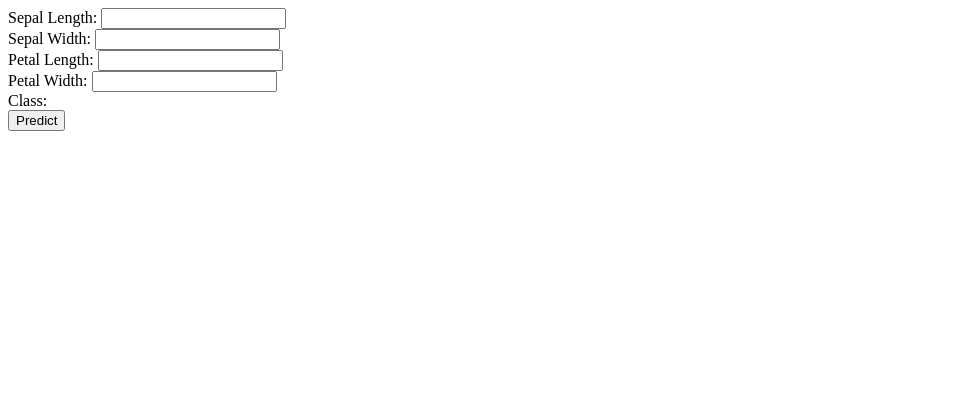
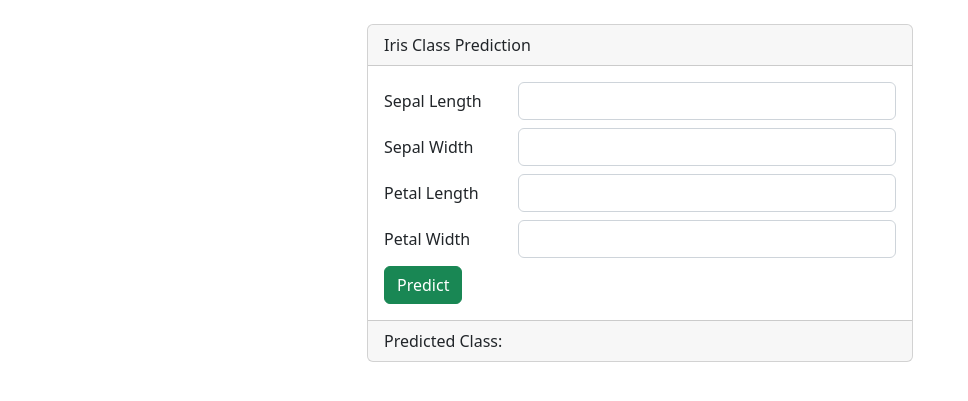
Before and after one commit to Mosagwe/mlapp, a Flask app: page / in a window 1280 px wide. Shown: the top 401 px of the page, without its empty margins (0-968 px from the left). Run offline with Flask 2, Linux system fonts and the light colour scheme; parts of the project's set-up code (start-up, migrations or seed data) failed here and were passed over.

Commit message:
Update requirements

```diff
--- a/requirements.txt
+++ b/requirements.txt
@@ -1,13 +1,7 @@
-click
-Flask
 gunicorn
-itsdangerous
-Jinja2
-MarkupSafe
 numpy
 pandas
 scikit-learn
-Werkzeug
 matplotlib
 scipy
 seaborn
--- a/templates/index.html
+++ b/templates/index.html
@@ -1,13 +1,68 @@
-<html>
-    <body>
+<!DOCTYPE html>
+<html lang="en">
+  <head>
+    <meta charset="UTF-8" />
+    <meta http-equiv="X-UA-Compatible" content="IE=edge" />
+    <meta name="viewport" content="width=device-width, initial-scale=1.0" />
+    <title>ML</title>
+
+    <!-- CSS only -->
+    <link
+      href="https://cdn.jsdelivr.net/npm/bootstrap@5.2.2/dist/css/bootstrap.min.css"
+      rel="stylesheet"
+      integrity="sha384-Zenh87qX5JnK2Jl0vWa8Ck2rdkQ2Bzep5IDxbcnCeuOxjzrPF/et3URy9Bv1WTRi"
+      crossorigin="anonymous"
+    />
+  </head>
+  <body>
+    <div class="container">
+      <div class="row justify-content-center mt-4 ">
+        <div class="col-md-6">
         <form action="/predict" method="POST">
-            Sepal Length: <input type="text" name="sepal_length"><br>
-            Sepal Width: <input type="text" name="sepal_width"><br>
-            Petal Length: <input type="text" name="petal_length"><br>
-            Petal Width: <input type="text" name="petal_width"><br>
-            Class: {{result}}<br>
-            <input type="submit" value="Predict">
+            <div class="card">
+                <div class="card-header">
+                    Iris Class Prediction
+                </div>
+                <div class="card-body">
+                    <div class="form-group row mb-2">
+                        <label for="sepal_length" class="col-md-3 col-form-label">Sepal Length</label>
+                        <div class="col-sm-9">
+                          <input type="text" class="form-control" name="sepal_length">
+                        </div>
+                    </div>
+                    <div class="form-group row mb-2">
+                        <label for="sepal_width" class="col-md-3 col-form-label">Sepal Width</label>
+                        <div class="col-sm-9">
+                          <input type="text" class="form-control" name="sepal_width">
+                        </div>
+                    </div>
+                    <div class="form-group row mb-2">
+                        <label for="petal_length" class="col-md-3 col-form-label">Petal Length</label>
+                        <div class="col-sm-9">
+                          <input type="text" class="form-control" name="petal_length">
+                        </div>
+                    </div>
+                    <div class="form-group row mb-2">
+                        <label for="petal_width" class="col-md-3 col-form-label">Petal Width</label>
+                        <div class="col-sm-9">
+                          <input type="text" class="form-control" name="petal_width">
+                        </div>
+                    </div>
+                    <button type="submit" class="btn btn-success">Predict</button>
 
+                </div>
+                <div class="card-footer">
+                    <label for="">Predicted Class: {{result}}</label>
+                </div>
+            </div>
         </form>
-    </body>
+        </div>
+      </div>
+    </div>
+    <script
+      src="https://cdn.jsdelivr.net/npm/bootstrap@5.2.2/dist/js/bootstrap.bundle.min.js"
+      integrity="sha384-OERcA2EqjJCMA+/3y+gxIOqMEjwtxJY7qPCqsdltbNJuaOe923+mo//f6V8Qbsw3"
+      crossorigin="anonymous"
+    ></script>
+  </body>
 </html>
```
Also changed, not shown: 2 other files.
